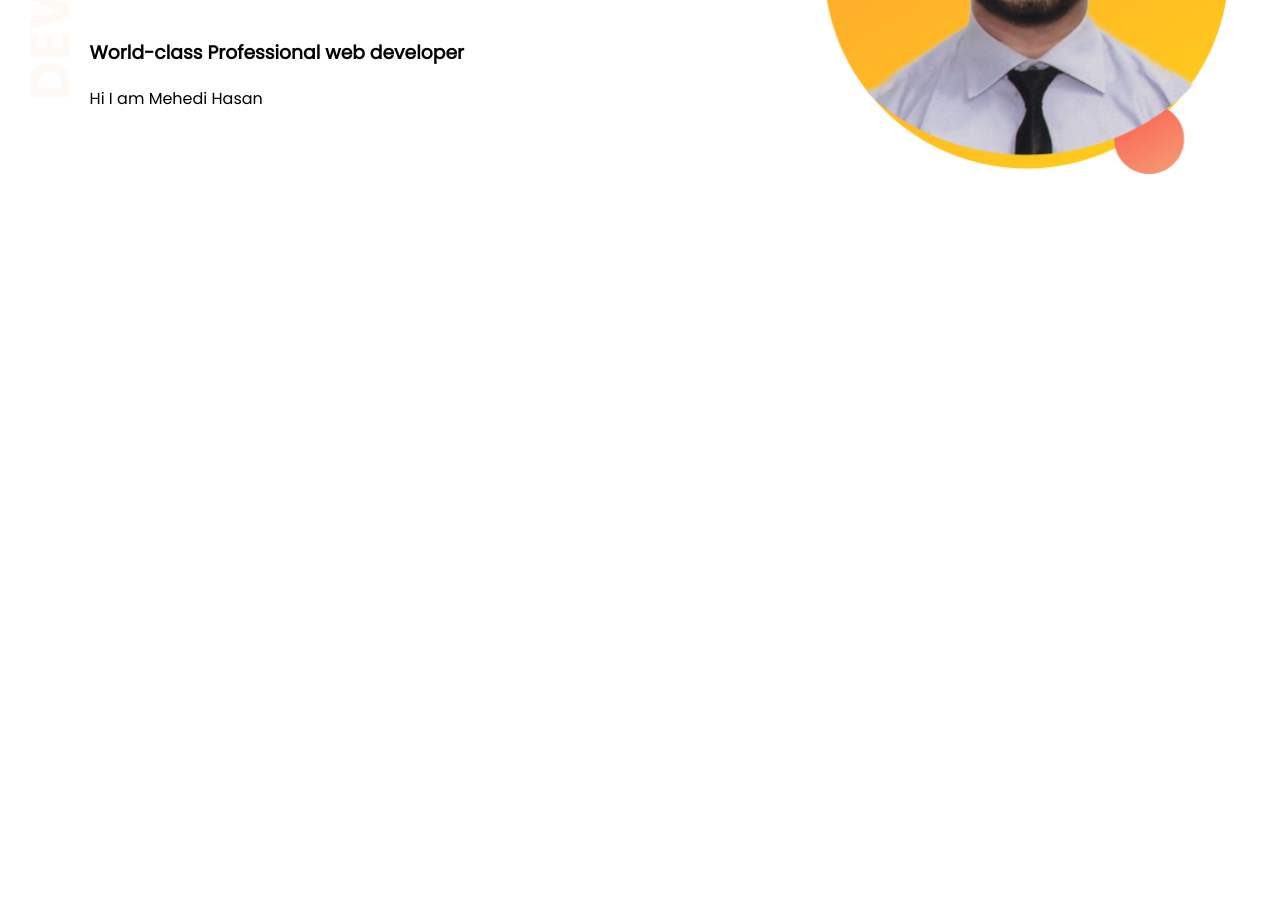
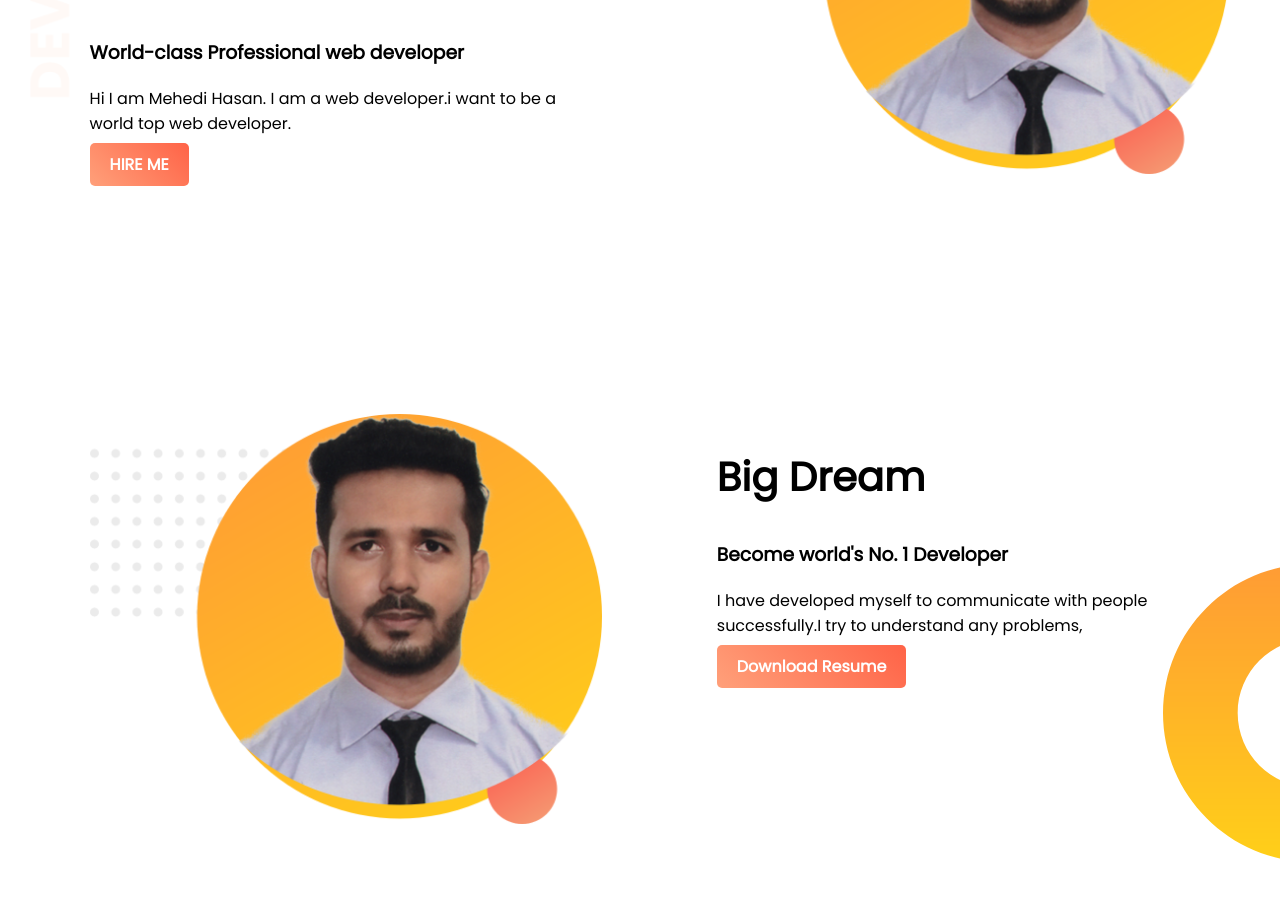
Before and after one commit to mehedi6892/web-portfolio, a plain HTML site: page index.html in a window 1280 px wide. Shown: the part 262-1160 px from the top of the page. Before the commit the page ends 800 px from the top, so only its background shows below. Drawn offline with Linux system fonts and the light colour scheme.

Commit message:
added 2nd part

```diff
--- a/index.html
+++ b/index.html
@@ -14,13 +14,28 @@
             <h1>Welcome To</h1>
             <h1><span class="name-highlight">Mehedi</span> Website</h1>
             <h3>World-class Professional web developer</h3>
-            <P>Hi I am Mehedi Hasan</P>
+            <P>Hi I am Mehedi Hasan. I am a web developer.i want to be a world top web developer.</P>
+
+            <a class="link-button" target="_blank" href="https://www.linkedin.com/in/mehedihshuvo98/">HIRE ME</a>
          </div>
 
          <div class="half-width">
             <img src="images/shuvo2.png" alt="">
          </div>
+    </section>
+    <section class="dream-area">
+       <div class="half-width">
+            <img src="images/shuvo2.png" alt="image2">
+       </div>
+       <div class="half-width">
+            <h2>Big Dream</h2>
+            <h3>Become world's No. 1 Developer</h3>
+            <p>I have developed myself to communicate with people successfully.I try to understand any problems, </p>
+            <a class="link-button" target="_blank" href="https://www.linkedin.com/in/mehedihshuvo98/">Download Resume</a>
+
+      </div>
 
     </section>
+
 </body>
 </html>
--- a/style.css
+++ b/style.css
@@ -5,6 +5,9 @@ body{
 
 h1 {
     font-size:50px;
+}
+h2{
+    font-size:40px;
 }
 
 .name-highlight{
@@ -27,4 +30,20 @@ h1 {
 }
 section{
     height:500px;
+    padding-bottom: 150px;
 }
+
+.link-button{
+    text-decoration: none;
+    background-image: linear-gradient(45deg, lightSalmon, tomato);
+    padding: 10px 20px;
+    border-radius: 5px;
+    color: white;
+    font-weight:700;
+}
+
+.dream-area{
+    background-image: url("images/dream-bg.png");
+    background-repeat: no-repeat;
+    background-position: right;
+}
```
